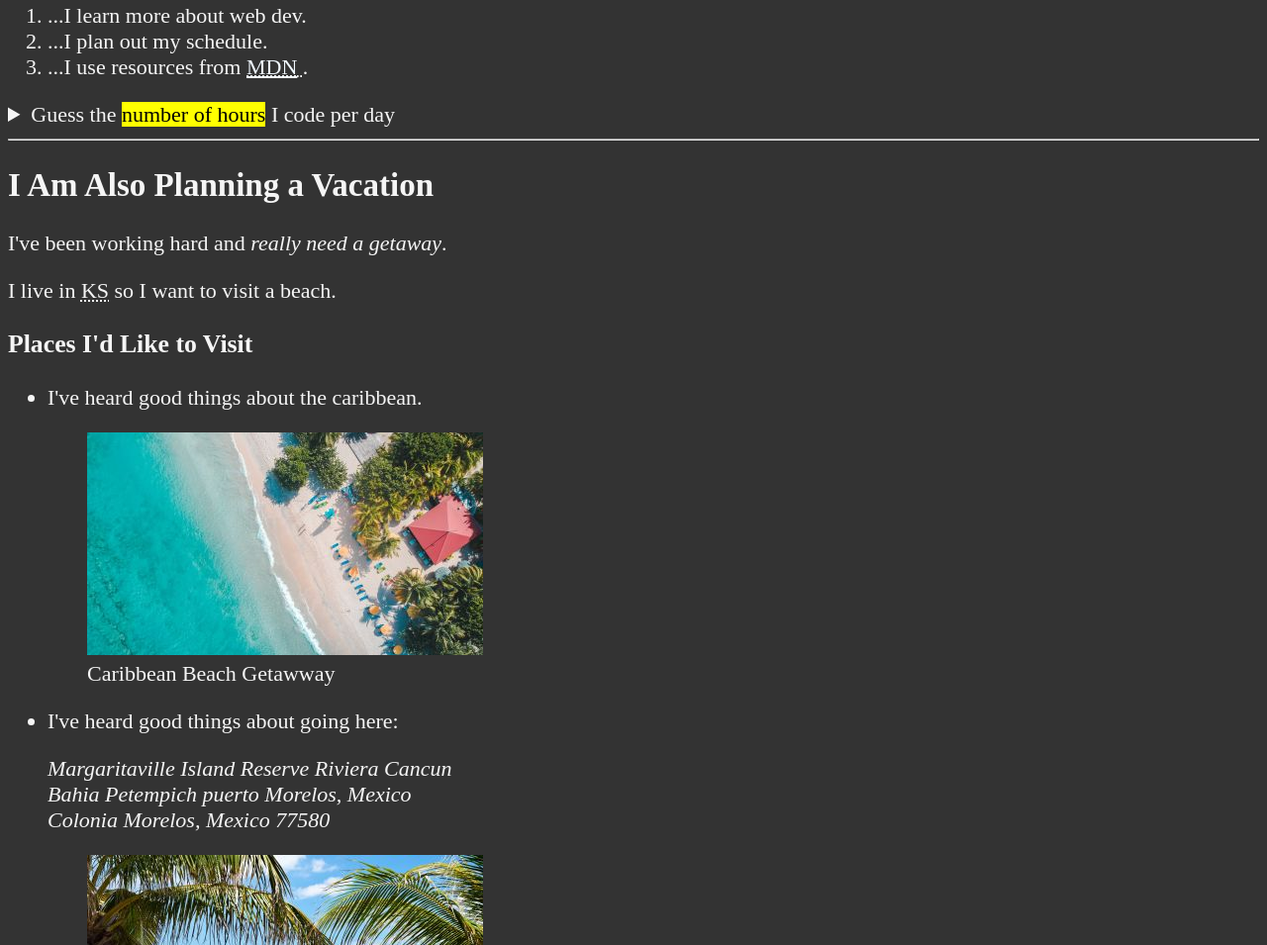
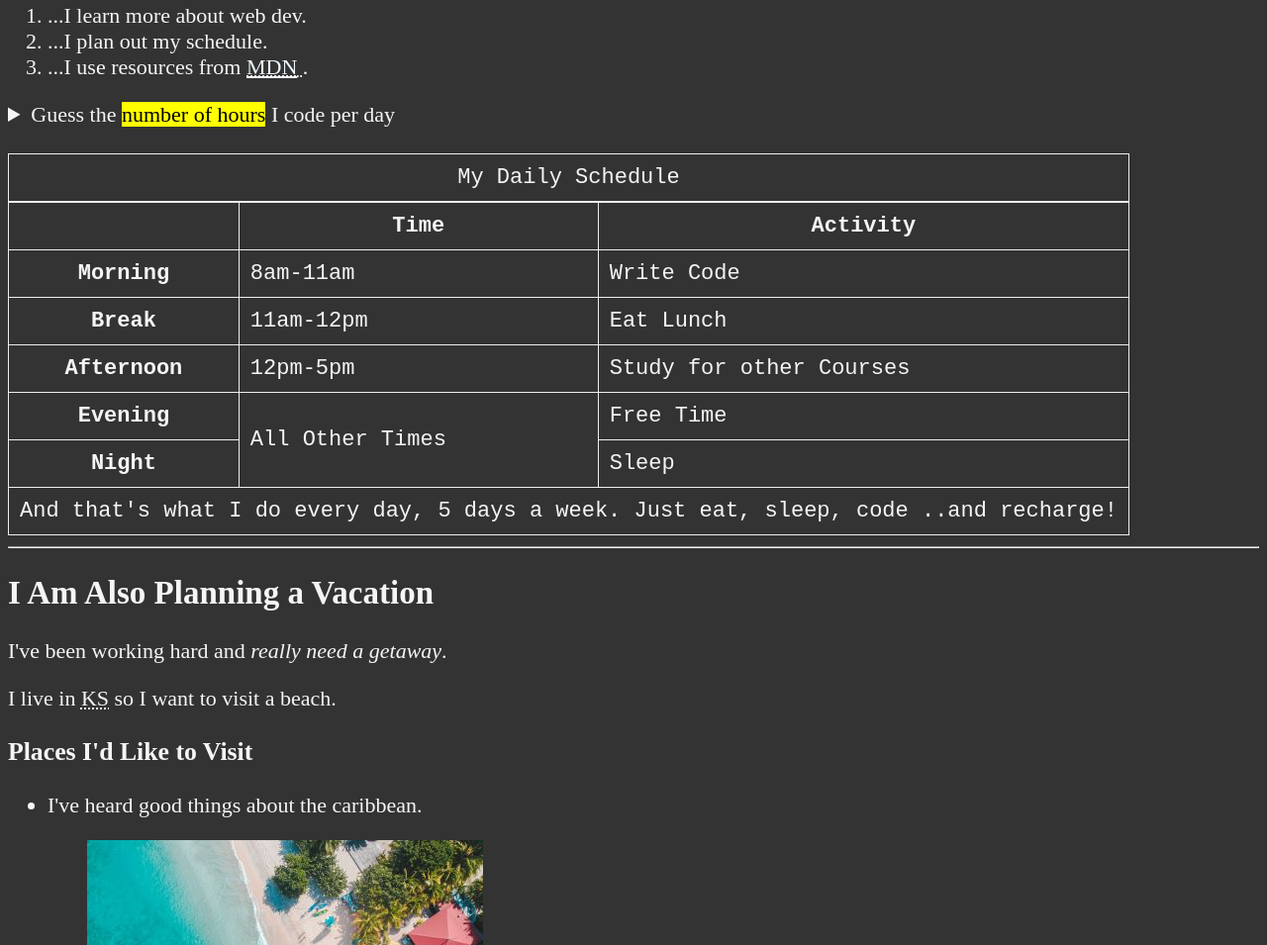
Before and after one commit to Shreyansh-09/FreecodeCamp, a plain HTML site: page index.html in a window 1280 px wide. Shown: the part 915-1870 px from the top of the page at 99% size. Drawn offline with Linux system fonts and the light colour scheme.

Commit message:
Chapter 8: Create Tables Done

```diff
--- a/index.html
+++ b/index.html
@@ -58,6 +58,54 @@
                         <p>I start at <time datetime="08:00">8 am</time> and I write code for <time datetime="PT3H">3 hours</time> every morning.</p>
                     </details>
                 </aside>
+                <br>
+                <table>
+                    <caption>My Daily Schedule</caption>
+                    <thead>
+                        <tr>
+                            <th>&nbsp;</th>
+                            <th scope="col">Time</th>
+                            <th scope="col">Activity</th>
+                        </tr>
+                    </thead>
+                    <tbody>
+                    <tr>
+                        <th scope="row">Morning</th>
+                        <td>
+                            <time datetime="08:00">8am</time>-<time datetime="11:00">11am</time>
+                        </td>
+                        <td>Write Code</td>
+                    </tr>
+                    <tr>
+                        <th scope="row">Break</th>
+                        <td>
+                            <time datetime="11:00">11am</time>-<time datetime="12:00">12pm</time>
+                        </td>
+                        <td>Eat Lunch</td>
+                    </tr>
+                    <tr>
+                        <th scope="row">Afternoon</th>
+                        <td>
+                            <time datetime="12:00">12pm</time>-<time datetime="17:00">5pm</time>
+                        </td>
+                        <td>Study for other Courses</td>
+                    </tr>
+                    <tr>
+                        <th scope="row">Evening</th>
+                        <td rowspan="2">All Other Times</td>
+                        <td>Free Time</td>
+                    </tr>
+                    <tr>
+                        <th scope="row">Night</th>
+                        <td>Sleep</td>
+                    </tr>
+                </tbody>
+                <tfoot>
+                    <tr>
+                        <td colspan="3">And that's what I do every day, 5 days a week. Just eat, sleep, code ..and recharge!</td>
+                    </tr>
+                </tfoot>
+                </table>
             </section>
         </article>
 
--- a/main.css
+++ b/main.css
@@ -18,3 +18,10 @@ a:visited {
 a:hover, a:active {
     color: #eee;
 }
+
+table, tr, th, td, caption {
+    border: 1px solid #eee;
+    font-family: 'Courier New', Courier, monospace;
+    border-collapse: collapse;
+    padding: 0.5rem;
+}
```
Also changed, not shown: 1 other file.
